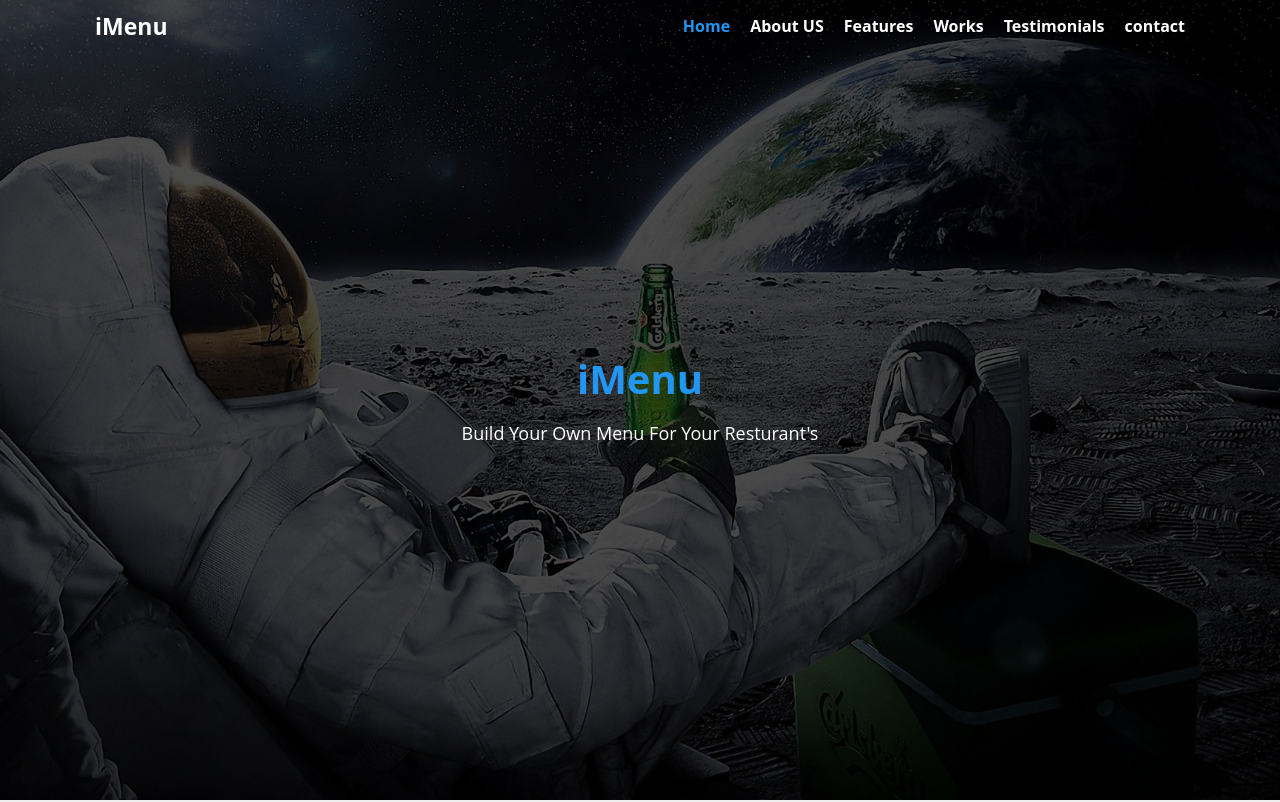
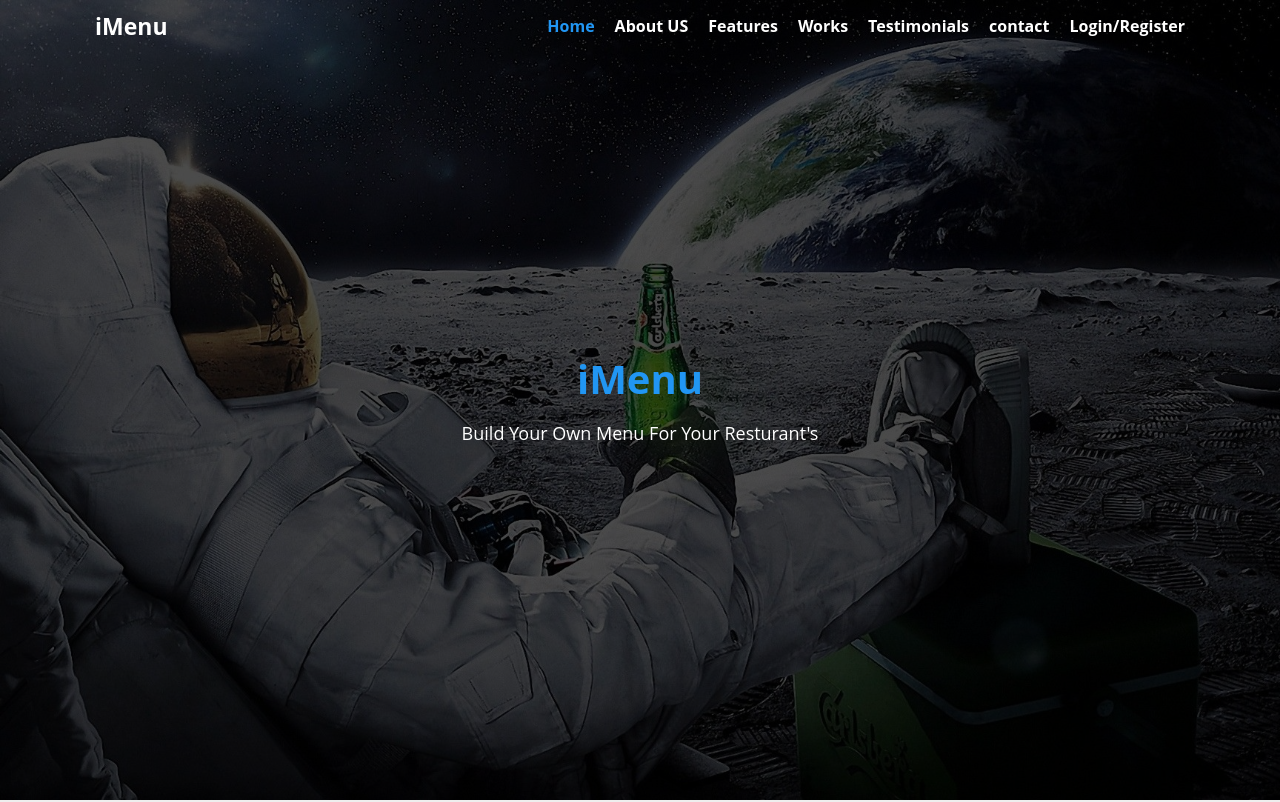
Before and after one commit to QusayAL-Sherbi/imenu-frontend, a React (Create React App) app: page / in a window 1280 px wide. Shown: the top 802 px of the page. Built offline with nearby package versions, Linux system fonts and the light colour scheme.

Commit message:
Added Login Register Link In Navbar

```diff
--- a/src/components/landing-page/Header.jsx
+++ b/src/components/landing-page/Header.jsx
@@ -17,6 +17,7 @@ const Header = () => {
               <li><a href="#" data-section=".works">Works</a></li>
               <li><a href="#" data-section=".testimonials">Testimonials</a></li>
               <li><a href="#" data-section=".contact">contact</a></li>
+              <li><a href="#">Login/Register</a></li>
             </ul>
             <button className="toggle-menu">
               <span></span>
```
